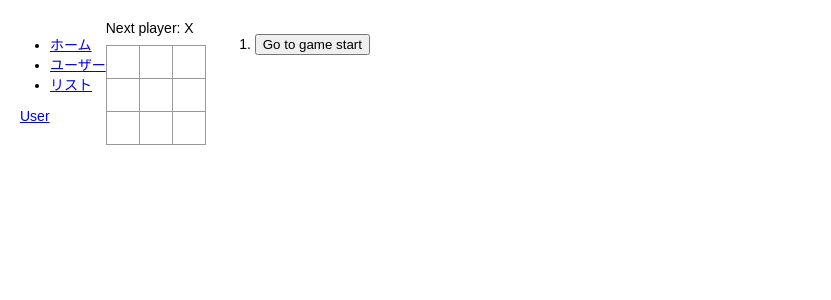
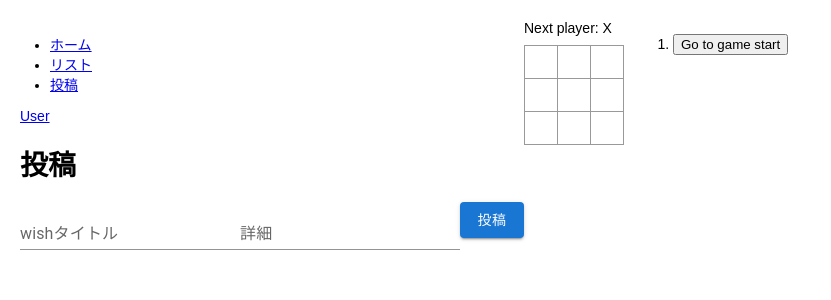
Before and after one commit to ShuebSite/ReactTest, a React (Vite) app: page /form in a window 1280 px wide. Shown: the top 300 px of the page, without its empty margins (0-831 px from the left). Built offline with nearby package versions, Linux system fonts and the light colour scheme; no server answers.

Commit message:
[add] 投稿画面にPOST機能を追加

```diff
--- a/package.json
+++ b/package.json
@@ -11,6 +11,10 @@
     "preview": "vite preview"
   },
   "dependencies": {
+    "@emotion/react": "^11.11.4",
+    "@emotion/styled": "^11.11.5",
+    "@mui/icons-material": "^5.15.16",
+    "@mui/material": "^5.15.16",
     "axios": "^1.6.8",
     "react": "^18.2.0",
     "react-dom": "^18.2.0",
--- a/src/Routing.jsx
+++ b/src/Routing.jsx
@@ -2,10 +2,7 @@ import React from 'react';
 import { BrowserRouter as Router, Route, Link, BrowserRouter, Routes } from 'react-router-dom';
 import { Home } from "./components/Home";
 import { List } from "./components/wishlist/list";
-
-function User() {
-  return <h2>ユーザー</h2>;
-}
+import { Form } from "./components/wishlist/form";
 
 function AppRouter() {
   return (
@@ -17,18 +14,18 @@ function AppRouter() {
               <Link to="/">ホーム</Link>
             </li>
             <li>
-              <Link to="/user/">ユーザー</Link>
+              <Link to="/list/">リスト</Link>
             </li>
             <li>
-              <Link to="/list/">リスト</Link>
+              <Link to="/form/">投稿</Link>
             </li>
           </ul>
         </nav>
         <Link to="/user/">User</Link>
         <Routes>
           <Route path="/" exact element={Home()} />
-          <Route path="/user/" element={User()} />
           <Route path="/list/" element={List()} />
+          <Route path="/form/" element={Form()} />
         </Routes>
       </div>
     </BrowserRouter>
--- a/src/components/wishlist/form.jsx
+++ b/src/components/wishlist/form.jsx
@@ -0,0 +1,42 @@
+import axios from "axios";
+import { useCallback, useEffect, useState } from "react";
+import { Button, Modal, Paper, TextField, Typography } from '@mui/material';
+
+axios.defaults.withCredentials = false; // global に設定してしまう場合
+
+export function Form() {
+  const [data, setData] = useState([]);
+
+  const onChange = () => {
+    let title = document.forms.postForm.title.value;
+    let content = document.forms.postForm.content.value;
+    //dataをオブジェクトにしてセット
+    setData({
+      title: title,
+      content: content,
+    });
+}
+
+const onClick = async()=>{
+  await axios.post('http://127.0.0.1:8000/api/wishlist',data)
+  .then((res) => {
+      setData('');
+      // location.href = 'http://127.0.0.1:8000';
+      console.log(res);
+      // 成功メッセージを表示
+  }).catch(error => {
+      console.log(error);
+  });
+}
+
+  return (
+    <div>
+      <h1>投稿</h1>
+      <form name="postForm" onChange={onChange}>
+        <TextField name='title' label="wishタイトル" variant="standard" className="text" />
+        <TextField name='content' label="詳細" variant="standard" className="text" />
+        <Button variant="contained" onClick={onClick}>投稿</Button>
+      </form>
+    </div>
+  );
+};
```
Also changed, not shown: 1 other file (tests, documents, lock files or other folders).
